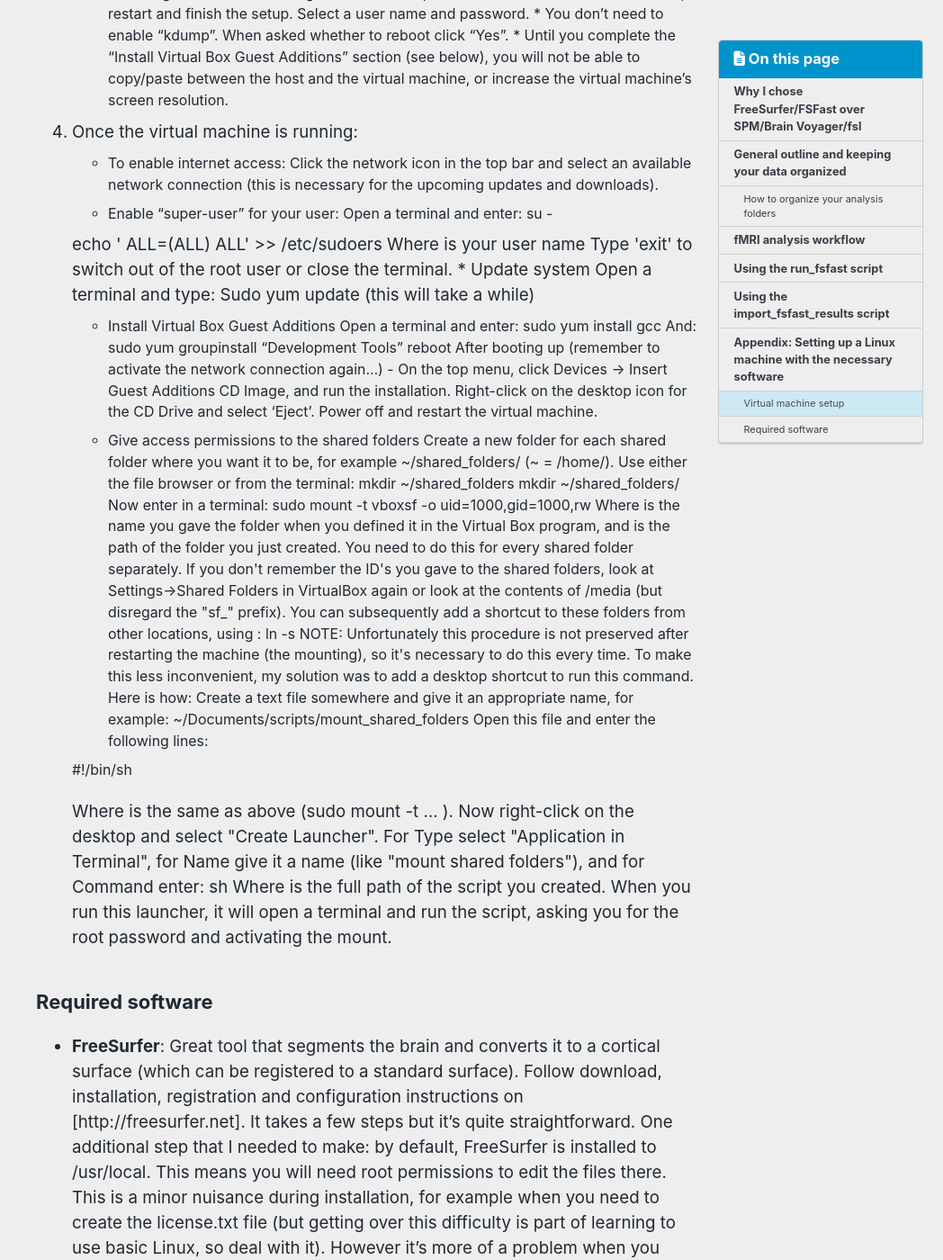
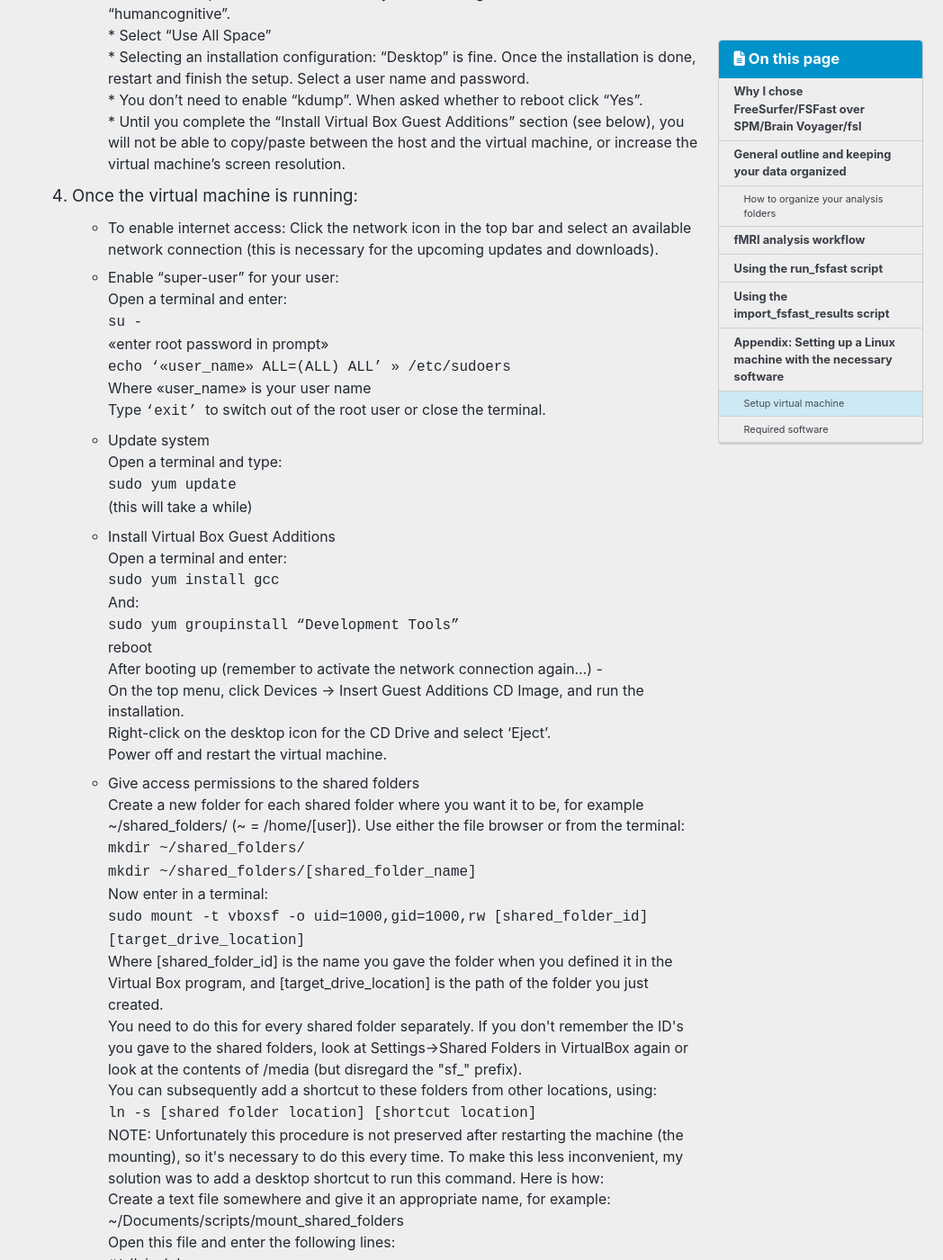
Before and after one commit to edden-gerber/edden-gerber.github.io, a Jekyll site: the page built from _neuroscience/analyze_fmri_data.md, in a window 1280 px wide and 1400 px high, scrolled down 11881 px. Shown: the whole window at 90% size, without its empty margins (232-1280 px from the left). Built offline with Jekyll 4.4.1, drawn with Linux system fonts in a browser that asks for light colours; cached includes are drawn as plain includes; nearby versions of some CDN libraries; some of the changed text lies outside the part shown.

Commit message:
edit analyze fmri guide

```diff
--- a/_neuroscience/analyze_fmri_data.md
+++ b/_neuroscience/analyze_fmri_data.md
@@ -114,7 +114,7 @@ An overview of the code sections is as follows:
 This is a guide to installing a virtual machine (VM) on Windows that will run the Linux operating system. The virtual machine part is detailed simply because that was required for me as we used Windows machines in our lab and a dedicated separate machine was too inconvenient. If you have a linux machine you can ignore the parts about setting up the virtual environment.
 
 
-### Virtual machine setup
+### Setup virtual machine
 1. Install a VM virtualization software. I used the Oracle VM VirtualBox: https://www.virtualbox.org/wiki/Downloads. The instructions here will refer to this software.
 2. Select or download a Linux distribution. I used the CentOS distribution (http://www.centos.org/download) because it was the only one on which I managed to install the BioImage Suite software (not part of this pipeline; used for marking intracranial electrode locations on a 3D brain as part of my ECoG pipeline).
 3. Create the VM:
@@ -139,54 +139,52 @@ This is a guide to installing a virtual machine (VM) on Windows that will run th
   *	To enable internet access: Click the network icon in the top bar and select an available network connection (this is necessary for the upcoming updates and downloads).
   * Enable "super-user" for your user:
     Open a terminal and enter:
-    su -
-    <enter root password in prompt>
-    echo '<user_name> ALL=(ALL) ALL' >> /etc/sudoers
-    Where <user_name> is your user name
-    Type 'exit' to switch out of the root user or close the terminal.
+    <span style="font-family:monospace;"> su - </span>
+    <<enter root password in prompt>>
+    <span style="font-family:monospace;"> echo '<<user_name>> ALL=(ALL) ALL' >> /etc/sudoers </span>
+    Where <<user_name>> is your user name
+    Type <span style="font-family:monospace;"> 'exit' </span> to switch out of the root user or close the terminal.
   *	Update system
     Open a terminal and type:
-    Sudo yum update
+    <span style="font-family:monospace;">sudo yum update</span>
     (this will take a while)
     *	Install Virtual Box Guest Additions
     Open a terminal and enter:
-    sudo yum install gcc
+    <span style="font-family:monospace;">sudo yum install gcc</span>
     And:
-    sudo yum groupinstall "Development Tools"
+    <span style="font-family:monospace;">sudo yum groupinstall "Development Tools" </span>
     reboot
     After booting up (remember to activate the network connection again…) -
     On the top menu, click Devices -> Insert Guest Additions CD Image, and run the installation.
     Right-click on the desktop icon for the CD Drive and select 'Eject'.
     Power off and restart the virtual machine.
     * Give access permissions to the shared folders
-    Create a new folder for each shared folder where you want it to be, for example ~/shared_folders/<shared_folder_name> (~ = /home/<user>). Use either the file browser or from the terminal:
-    mkdir ~/shared_folders
-    mkdir ~/shared_folders/<shared_folder_name>
-    Now enter in a terminal:
-    sudo mount -t vboxsf -o uid=1000,gid=1000,rw <shared_folder_id> <target_drive_location>
-    Where <shared_folder_id> is the name you gave the folder when you defined it in the Virtual Box program, and <target_drive_location> is the path of the folder you just created.
-    You need to do this for every shared folder separately. If you don't remember the ID's you gave to the shared folders, look at Settings->Shared Folders in VirtualBox again or look at the contents of /media (but disregard the "sf_" prefix).
-    You can subsequently add a shortcut to these folders from other locations, using :
-    ln -s <shared folder location> <shortcut location>
-    NOTE: Unfortunately this procedure is not preserved after restarting the machine (the mounting), so it's necessary to do this every time. To make this less inconvenient, my solution was to add a desktop shortcut to run this command. Here is how:
-    Create a text file somewhere and give it an appropriate name, for example: ~/Documents/scripts/mount_shared_folders
-    Open this file and enter the following lines:
-
-    #!/bin/sh
-    <mount command>
-
-    Where <mount command> is the same as above (sudo mount -t … ).
-    Now right-click on the desktop and select "Create Launcher". For Type select "Application in Terminal", for Name give it a name (like "mount shared folders"), and for Command enter:
-    sh <path>
-    Where <path> is the full path of the script you created. When you run this launcher, it will open a terminal and run the script, asking you for the root password and activating the mount.
+    Create a new folder for each shared folder where you want it to be, for example ~/shared_folders/<shared_folder_name> (~ = /home/[user]). Use either the file browser or from the terminal:   <br>
+    <span style="font-family:monospace;">  mkdir ~/shared_folders/ </span>   <br>
+    <span style="font-family:monospace;">  mkdir ~/shared_folders/[shared_folder_name] </span>   <br>
+    Now enter in a terminal:  <br>
+    <span style="font-family:monospace;">sudo mount -t vboxsf -o uid=1000,gid=1000,rw [shared_folder_id] [target_drive_location] </span>   <br>
+    Where [shared_folder_id] is the name you gave the folder when you defined it in the Virtual Box program, and [target_drive_location] is the path of the folder you just created.   <br>
+    You need to do this for every shared folder separately. If you don't remember the ID's you gave to the shared folders, look at Settings->Shared Folders in VirtualBox again or look at the contents of /media (but disregard the "sf_" prefix).  <br>
+    You can subsequently add a shortcut to these folders from other locations, using:  <br>
+    <span style="font-family:monospace;">ln -s [shared folder location] [shortcut location] </span>  <br>
+    NOTE: Unfortunately this procedure is not preserved after restarting the machine (the mounting), so it's necessary to do this every time. To make this less inconvenient, my solution was to add a desktop shortcut to run this command. Here is how:  <br>
+    Create a text file somewhere and give it an appropriate name, for example: ~/Documents/scripts/mount_shared_folders  <br>
+    Open this file and enter the following lines:  <br>
+    <span style="font-family:monospace;"> #!/bin/sh </span>  <br>
+    <span style="font-family:monospace;"> [mount command] </span> <br>
+    Where [mount command] is the same as above (sudo mount -t … ).
+    Now right-click on the desktop and select "Create Launcher". For Type select "Application in Terminal", for Name give it a name (like "mount shared folders"), and for Command enter:  <br>
+    <span style="font-family:monospace;"> sh [path] </span>  <br>
+    Where [path] is the full path of the script you created. When you run this launcher, it will open a terminal and run the script, asking you for the root password and activating the mount.
 
 
 ### Required software
 * **FreeSurfer**: Great tool that segments the brain and converts it to a cortical surface (which can be registered to a standard surface).
-Follow download, installation, registration and configuration instructions on [http://freesurfer.net]. It takes a few steps but it's quite straightforward.
-One additional step that I needed to make: by default, FreeSurfer is installed to /usr/local. This means you will need root permissions to edit the files there. This is a minor nuisance during installation, for example when you need to create the license.txt file (but getting over this difficulty is part of learning to use basic Linux, so deal with it). However it's more of a problem when you actually run FS since the Subjects folder, to which all results are written is by default under the same folder (/usr/local/freesurfer/subjects). What I did is to edit the SUBJECTS_DIR variable in /usr/local/freesurfer/SetUpFreeSurfer.sh from the default value to my home folder (in my case, to /home/hcnl/freesurfer/subjects).
+Follow download, installation, registration and configuration instructions on [http://freesurfer.net](http://freesurfer.net). It takes a few steps but it's quite straightforward.
+One additional step that I needed to make: by default, FreeSurfer is installed to /usr/local. This means you will need root permissions to edit the files there. This is a minor nuisance during installation, for example when you need to create the license.txt file (but getting over this difficulty is part of learning to use basic Linux, so deal with it). However it's more of a problem when you actually run FS since the Subjects folder, to which all results are written is by default under the same folder (/usr/local/freesurfer/subjects). What I did is to edit the SUBJECTS_DIR variable in /usr/local/freesurfer/SetUpFreeSurfer.sh from the default value to my home folder.
 Another minor point - for some reason a lot of the files produced by the freesurfer analysis are marked as hidden files - if you can't find a file try showing hidden files.
-FreeSurfer citation information: https://surfer.nmr.mgh.harvard.edu/fswiki/FreeSurferMethodsCitation.
+FreeSurfer citation information: [https://surfer.nmr.mgh.harvard.edu/fswiki/FreeSurferMethodsCitation](https://surfer.nmr.mgh.harvard.edu/fswiki/FreeSurferMethodsCitation).
 * **MRIcron**:  A small and very handy utility for displaying f/MRI/CT images. Does not have a "3D volume" display, but is useful for showing several overlaid images (for example when testing the results of white/gray matter segmentation or brain surface generation). It's also used for converting MRI images from DICOM to NIFTI format.
-Download: [http://www.mccauslandcenter.sc.edu/mricro/mricron/install.html]
+Download: [https://people.cas.sc.edu/rorden/mricron/install.html](https://people.cas.sc.edu/rorden/mricron/install.html)
 * **Matlab**: You will need Matlab to run the analysis scripts. Add the FreeSurfer Matlab folder to your path: it's in <FreeSurfer Home Directory>/matlab
```
